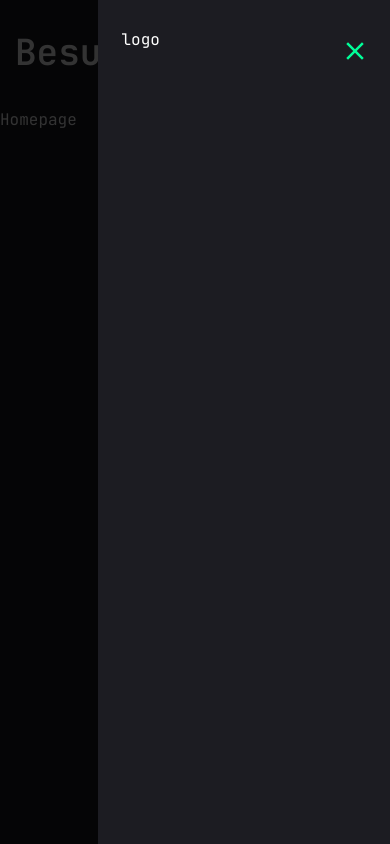
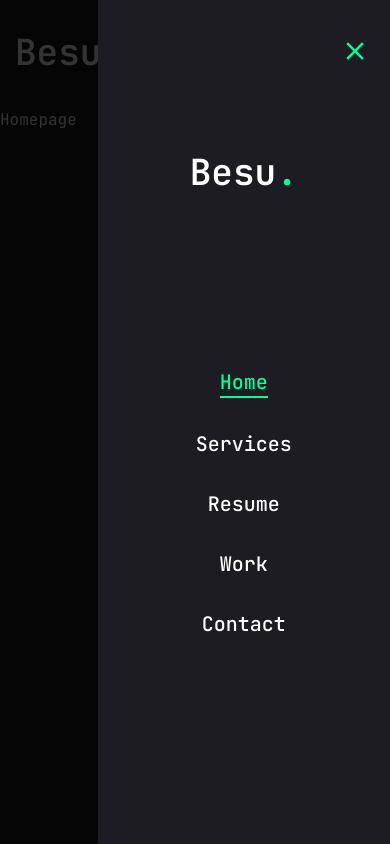
Before and after one commit to Besufekad-HAZ/My-Portfolio-Next, a Next.js app: page / in a window 390 px wide. Both pictures are taken after a click on the button 359 px from the left and 52 px from the top of the page. Built offline with nearby package versions, Linux system fonts and the light colour scheme.

Commit message:
Finish working on mobile nav

```diff
--- a/components/MobileNav.tsx
+++ b/components/MobileNav.tsx
@@ -38,7 +38,30 @@
       </SheetTrigger>
       <SheetContent className="flex flex-col">
         {/* logo */}
-        <div>logo</div>
+        <div className="mt-32 mb-40 text-center text-2xl">
+          <Link href="/">
+            <h1 className="text-4xl font-semibold">
+              Besu<span className="text-accent">.</span>
+            </h1>
+          </Link>
+        </div>
+        {/* nav */}
+        <nav className="flex flex-col justify-center items-center gap-8">
+          {links.map((link, index) => {
+            return (
+              <Link
+                href={link.path}
+                key={index}
+                className={`${
+                  link.path === pathname &&
+                  "text-accent border-b-2 border-accent"
+                } text-xl capitalize font-medium hover:text-accent transition-all`}
+              >
+                {link.name}
+              </Link>
+            );
+          })}
+        </nav>
       </SheetContent>
     </Sheet>
   );
```
